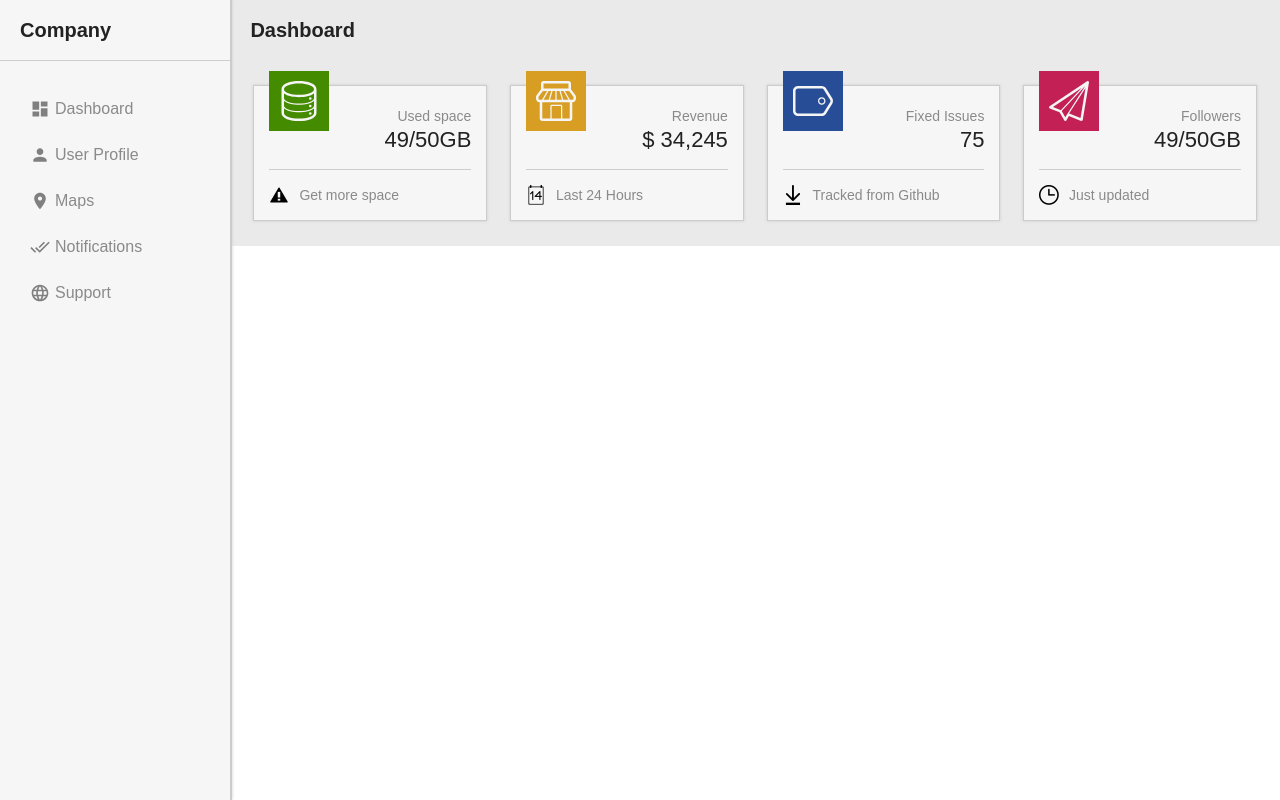
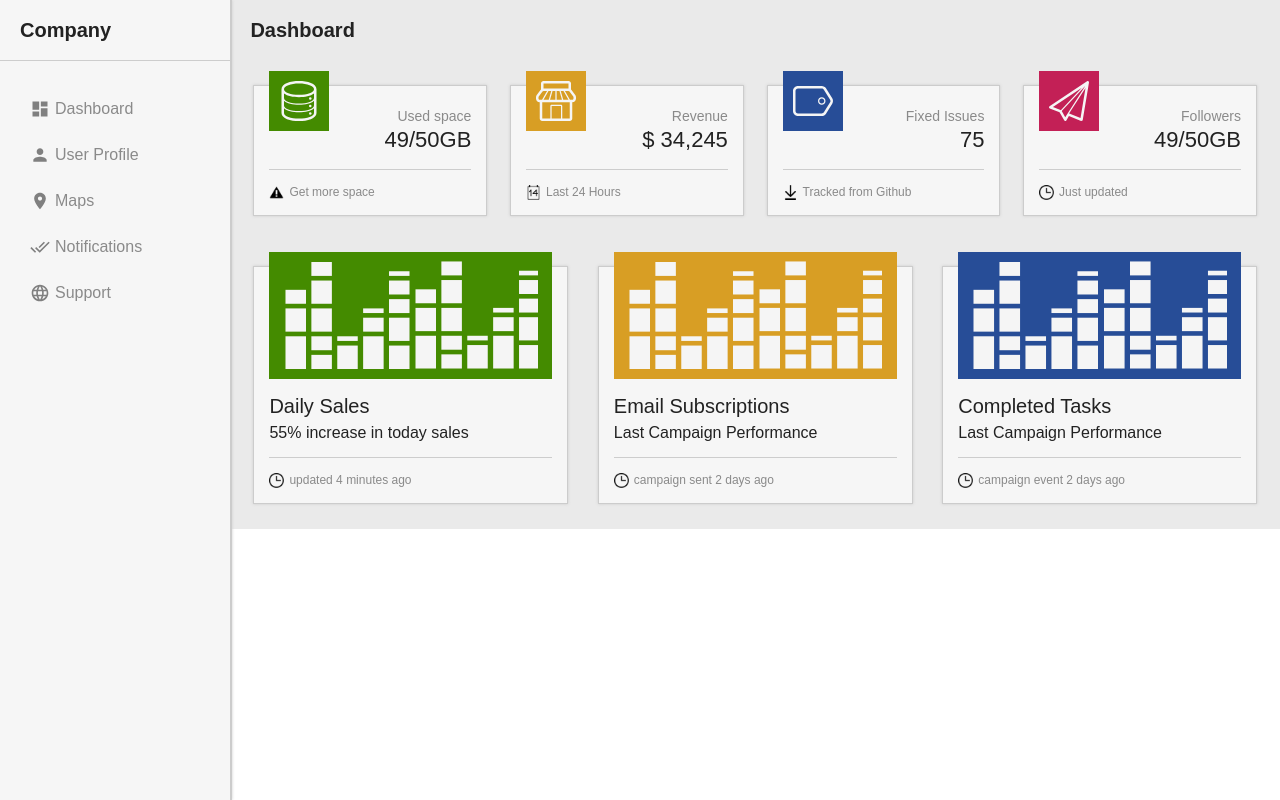
Before and after one commit to olgamitsiuk/Exam, a plain HTML site: page index.html in a window 1280 px wide. Drawn offline with nearby package versions, Linux system fonts and the light colour scheme; a script that the page names is missing.

Commit message:
Version03

```diff
--- a/css/media.css
+++ b/css/media.css
@@ -1,9 +1,9 @@
 @media (min-width: 800px) and (max-width: 1000px) {
 .menu {
-	width: 25%;}
+	width: 23%;}
 main {
-	width: 75%;
-	margin-left: 25%;}
+	width: 77%;
+	margin-left: 23%;}
 .icon_one {
   width: 43%;}
 }
@@ -21,8 +21,36 @@ main h2{
   width: 43%;}
 }
 @media (min-width: 500px) and (max-width: 649px){
-
+.menu{
+	display: none;}
+.burger{
+	display: block;}
+main{
+	width: 100%;
+	margin-left: 0;}
+main h2{
+	padding-left: 60px;}
+.icon_one {
+  width: 41%;}
+.two{
+	flex-wrap: wrap;}
+.block_two {
+  width: 95%;}
 }
 @media (max-width: 499px){
-
+.menu{
+	display: none;}
+.burger{
+	display: block;}
+main{
+	width: 100%;
+	margin-left: 0;}
+main h2{
+	padding-left: 60px;}
+.icon_one {
+  width: 90%;}
+.two{
+	flex-wrap: wrap;}
+.block_two {
+  width: 90%;}
 }
--- a/index.html
+++ b/index.html
@@ -50,9 +50,9 @@
 					<h6><span>Used space</span><br>
 					49/50GB</h6>
 					<div class="hr"></div>
-					<div class="alert">
+					<div class="down">
 						<img src="img/alert.png" alt="alt">
-						<p>Get more space</p>
+						<span>Get more space</span>
 					</div>
 				</div>
 				<div class="icon_one">
@@ -62,9 +62,9 @@
 					<h6><span>Revenue</span><br>
 					$ 34,245</h6>
 					<div class="hr"></div>
-					<div class="alert">
+					<div class="down">
 						<img src="img/calendar.png" alt="alt">
-						<p>Last 24 Hours</p>
+						<span>Last 24 Hours</span>
 					</div>
 				</div>
 				<div class="icon_one">
@@ -74,9 +74,9 @@
 					<h6><span>Fixed Issues</span><br>
 					75</h6>
 					<div class="hr"></div>
-					<div class="alert">
+					<div class="down">
 						<img src="img/down.png" alt="alt">
-						<p>Tracked from Github</p>
+						<span>Tracked from Github</span>
 					</div>
 				</div>
 				<div class="icon_one">
@@ -86,12 +86,50 @@
 					<h6><span>Followers</span><br>
 					49/50GB</h6>
 					<div class="hr"></div>
-					<div class="alert">
+					<div class="down">
 						<img src="img/time.png" alt="alt">
-						<p>Just updated</p>
+						<span>Just updated</span>
 					</div>
 				</div>
 			</section>
+		<section class="two">
+			<div class="block_two">
+				<div class="diagram green">
+					<img src="img/graphics.svg" alt="alt">
+				</div>
+				<h3>Daily Sales</h3>
+				<p>55% increase in today sales</p>
+				<div class="hr"></div>
+				<div class="down">
+				<img src="img/time.png" alt="alt">
+				<span>updated 4 minutes ago</span>
+				</div>
+			</div>
+			<div class="block_two">
+				<div class="diagram yellow">
+					<img src="img/graphics.svg" alt="alt">
+				</div>
+				<h3>Email Subscriptions</h3>
+				<p>Last Campaign Performance</p>
+				<div class="hr"></div>
+				<div class="down">
+				<img src="img/time.png" alt="alt">
+				<span>campaign sent 2 days ago</span>
+				</div>
+			</div>
+			<div class="block_two">
+				<div class="diagram blue">
+					<img src="img/graphics.svg" alt="alt">
+				</div>
+				<h3>Completed Tasks</h3>
+				<p>Last Campaign Performance</p>
+				<div class="hr"></div>
+				<div class="down">
+				<img src="img/time.png" alt="alt">
+				<span>campaign event 2 days ago</span>
+				</div>
+			</div>
+		</section>
 		</main>
 
 		<script src="libs/jquery/jquery-3.4.1.min.js"></script>
--- a/sass/main.sass
+++ b/sass/main.sass
@@ -142,13 +142,41 @@ main
 	background-color: #274d97
 .pink
 	background-color: #c32056
-.alert
+.down
 	display: flex
 	justify-content: flex-start
 	align-items: center
 	padding-top: 15px
 	img
-		padding-right: 10px
+		width: 15px
+		padding-right: 5px
+	span
+		font-size: 12px
+		color: #8a8a8a
+.two
+	display: flex
+	justify-content: space-between
+	padding: 10px 20px
+.block_two
+	width: 28%
+	display: flex
+	flex-direction: column
+	padding: 15px
+	margin: 15px 0.3%
+	background-color: #f6f6f6
+	border: 1px solid #ccc
+	box-shadow: 0px 0px 3px #ccc
+	line-height: 1.2
+	h3
+		font-size: 20px
+		padding-top: 15px
+		padding-bottom: 5px
 	p
-		font-size: 14px
-		color: #8a8a8a
+		padding-bottom: 15px
+.diagram
+	display: flex
+	justify-content: center
+	align-items: center
+	margin-top: -30px
+	img
+		width: 90%
```
Also changed, not shown: css/main.css.
